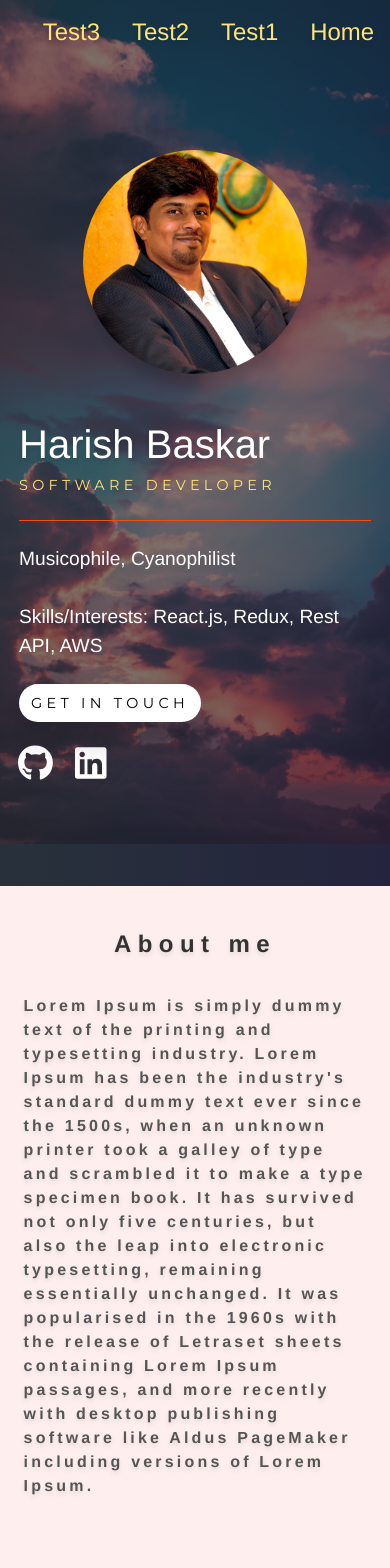
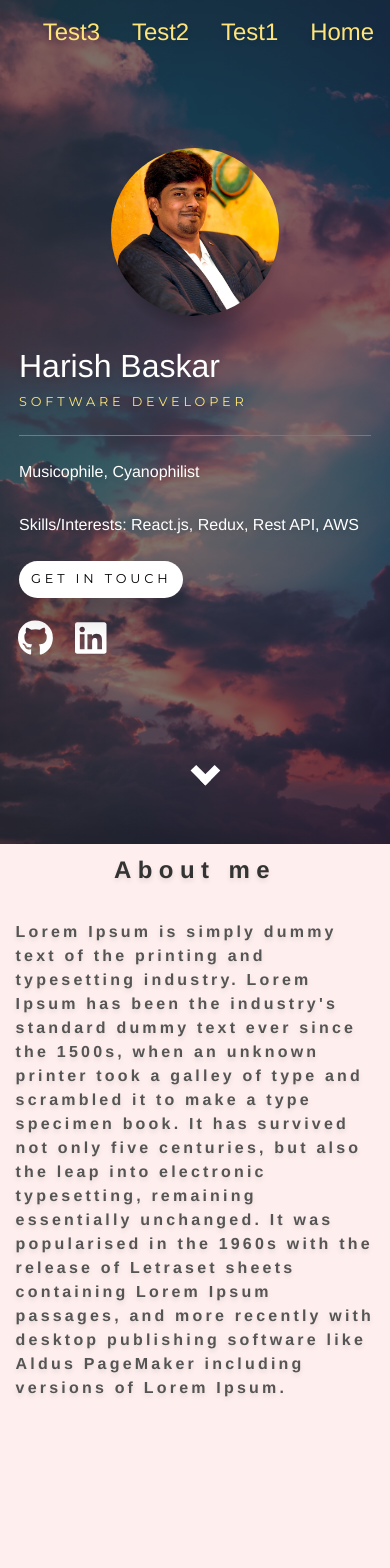
Before and after one commit to HarishBaskar/my-resume, a React (Create React App) app: page / in a window 390 px wide. Shown: the top 1568 px of the page. Built offline with nearby package versions, Linux system fonts and the light colour scheme.

Commit message:
Implemented down array
Implemented down arrow to indicate - scroll down

```diff
--- a/src/Components/Resume/AboutMe/AboutMe.module.css
+++ b/src/Components/Resume/AboutMe/AboutMe.module.css
@@ -2,9 +2,9 @@
   background-color: transparent;
   color: #555;
   font-family: "Helvetica", "Arial", sans-serif;
-  height: 80vh !important;
-  padding-top: 2rem;
+  height: auto;
   margin: 0 auto;
+  max-width: 50em;
 }
 
 .aboutme h1 {
@@ -14,6 +14,7 @@
   letter-spacing: 0.4rem;
   margin-left: auto;
   margin-right: auto;
+  margin-bottom: 2rem;
   text-align: center;
 }
 
@@ -22,5 +23,5 @@
   font-weight: bold;
   letter-spacing: 0.2rem;
   line-height: 1.5;
-  padding: 2em 0.5em;
+  margin-bottom: 2rem;
 }
--- a/src/Components/Resume/Header/Header.css
+++ b/src/Components/Resume/Header/Header.css
@@ -18,12 +18,29 @@
 .content {
   display: flex;
   position: relative;
-  min-height: 100vh !important;
+  min-height: 85vh !important;
 }
 
 .navigation {
   display: flex;
   position: relative;
+}
+
+.downarrow {
+  align-items: center;
+  border: 2rem solid white;
+  border-width: 0 0.5rem 0.5rem 0;
+  display: inline-block;
+  padding: 0.4rem;
+  transform: rotate(45deg);
+  -webkit-transform: rotate(45deg);
+  position: relative;
+}
+
+.arrowcontainer {
+  margin-left: 50%;
+  min-height: 6vh;
+  margin-bottom: 4vh;
 }
 
 @media screen and (max-width: 799px) {
@@ -32,6 +49,10 @@
     justify-content: center;
     align-items: center;
     padding: 5rem 3rem;
+  }
+
+  .arrowcontainer {
+    margin-left: 50%;
   }
 }
 
--- a/src/Components/Resume/Header/Header.js
+++ b/src/Components/Resume/Header/Header.js
@@ -13,6 +13,9 @@ const Header = ({ personalInfo }) => {
         <PrimaryImage />
         <Main personalInfo={personalInfo} />
       </div>
+      <div className="arrowcontainer">
+        <i className="downarrow"></i>
+      </div>
     </div>
   );
 };
--- a/src/Components/Resume/Header/Main/Main.css
+++ b/src/Components/Resume/Header/Main/Main.css
@@ -3,27 +3,27 @@
   font-size: 2rem;
 }
 
-@media screen and (max-width: 799px) {
+@media screen and (max-width: 767px) {
   .about {
-    font-size: 1.5rem !important;
+    font-size: 0.8rem !important;
   }
 
   .name {
-    font-size: 2.5rem !important;
+    font-size: 2rem !important;
     line-height: 1.125;
     margin-bottom: 0.5rem;
   }
 
   .job,
   .button {
-    font-size: 0.9rem !important;
+    font-size: 0.8rem !important;
     font-family: "Montserrat", "Quicksand", sans-serif;
     letter-spacing: 0.3em;
     text-transform: uppercase;
   }
 
   .description p {
-    font-size: 1.2rem !important;
+    font-size: 1rem !important;
   }
 
   .button {
--- a/src/Components/Resume/Header/PrimaryImage/PrimaryImage.css
+++ b/src/Components/Resume/Header/PrimaryImage/PrimaryImage.css
@@ -1,4 +1,6 @@
 .side {
+  margin-bottom: 2rem;
+  width: 100%;
   max-height: 14rem;
   max-width: 14rem;
 }
@@ -14,10 +16,12 @@
   }
 }
 
-@media screen and (max-width: 799px) {
+@media screen and (max-width: 767px) {
   .side {
-    margin-bottom: 3rem;
+    margin-bottom: 2rem;
     width: 100%;
+    max-height: 10.5rem;
+    max-width: 10.5rem;
   }
 }
 
--- a/src/Components/Resume/Portfolio/Portfolio.module.css
+++ b/src/Components/Resume/Portfolio/Portfolio.module.css
@@ -2,9 +2,9 @@
   background-color: transparent;
   color: #555;
   font-family: "Helvetica", "Arial", sans-serif;
-  min-height: auto;
-  padding-top: 2rem;
-  margin: 0 auto;
+  height: auto;
+  margin: 0 auto !important;
+  max-width: 50rem;
 }
 
 .portfolio h1 {
@@ -12,8 +12,7 @@
   font-weight: bolder;
   color: #333;
   letter-spacing: 0.4rem;
-  margin-left: auto;
-  margin-right: auto;
+  margin: 2rem auto;
   text-align: center;
 }
 
@@ -22,5 +21,5 @@
   font-weight: bold;
   letter-spacing: 0.2rem;
   line-height: 1.5;
-  padding: 2em 2em;
+  margin-bottom: 2rem;
 }
--- a/src/Components/Resume/Resume.js
+++ b/src/Components/Resume/Resume.js
@@ -18,8 +18,8 @@ const transformElement = (percentage) => {
           background: `rgba(175, 60, 162, ${percentage * 0.5})`,
           transform: "scale(2, 3)",
           borderRadius: "50%",
-          width: percentage * 700,
-          height: percentage * 700,
+          width: percentage * 600,
+          height: percentage * 600,
         }}
       />
     </div>
--- a/src/index.css
+++ b/src/index.css
@@ -87,7 +87,7 @@ html {
   text-shadow: 0 3px 5px rgba(0, 0, 0, 0.1);
 }
 
-@media screen and (max-width: 365px) {
+@media screen and (max-width: 321px) {
   html {
     min-width: 100vh;
   }
```
